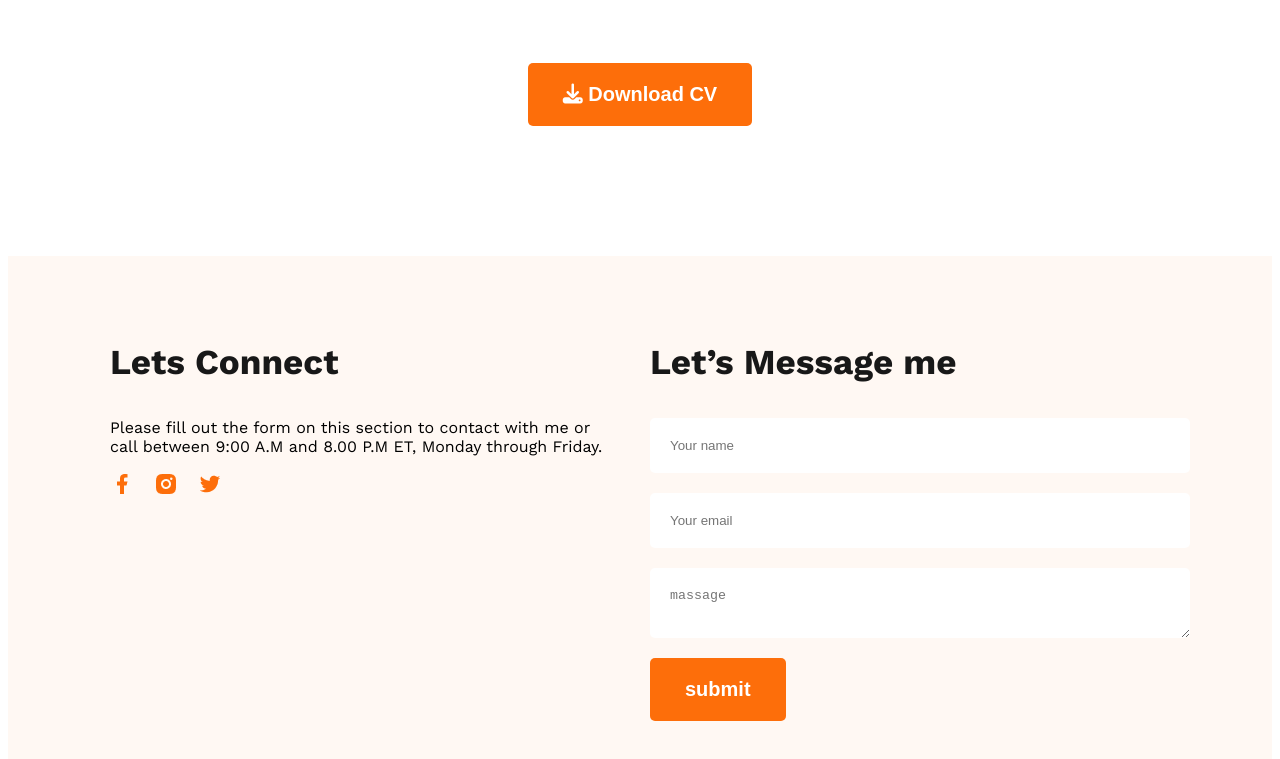
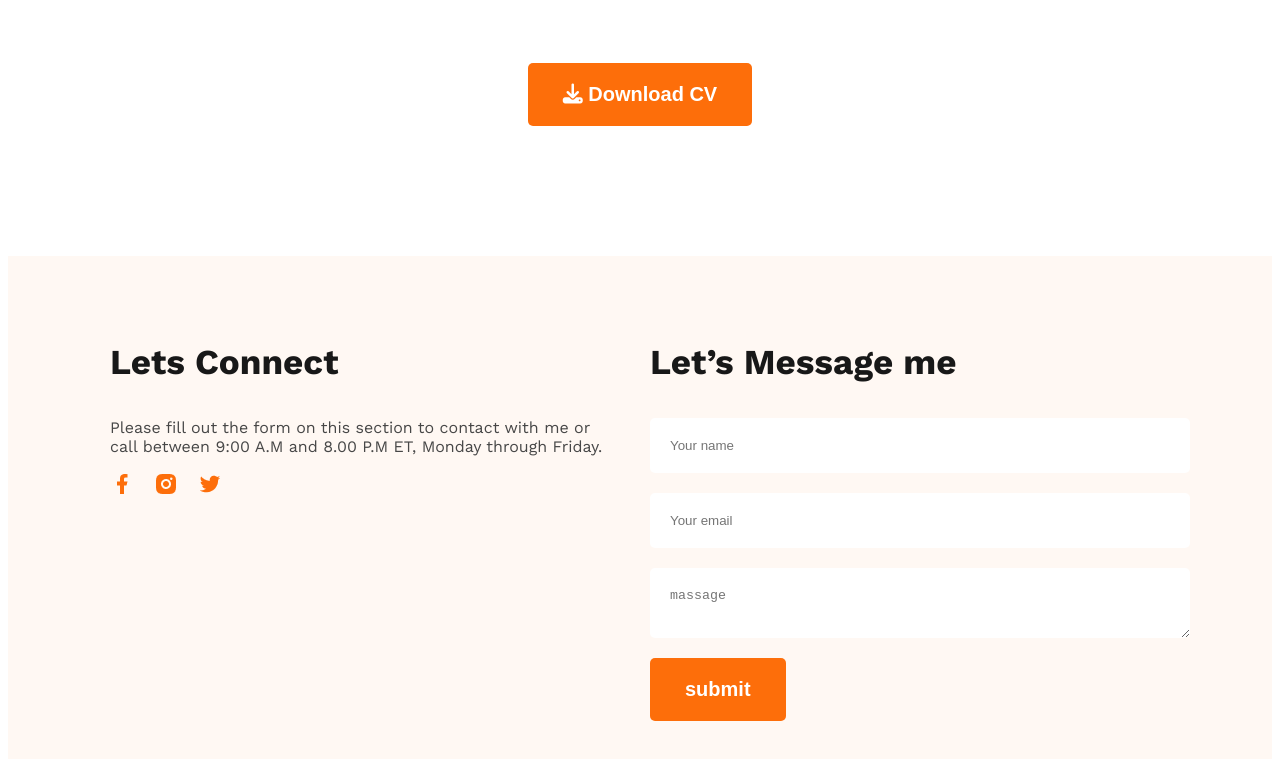
Before and after one commit to ufridoy/web-develop-portfolio, a plain HTML site: page index.html in a window 1280 px wide. Shown: the part 3277-4036 px from the top of the page. Drawn offline with nearby package versions, Linux system fonts and the light colour scheme.

Commit message:
fotter info change

```diff
--- a/index.html
+++ b/index.html
@@ -164,7 +164,7 @@
             <div class="footer-info">
                 <div class="footer-info-size">
                     <h3 class="footer-section-title">Lets Connect</h3>
-                    <p>
+                    <p class="footer-description">
                         Please fill out the form on this section to contact with me or call between 9:00 A.M and 8.00 P.M ET, Monday through Friday.
                     </p>
                     <div class="social-link">
--- a/style.css
+++ b/style.css
@@ -197,6 +197,10 @@ main{
     width: 500px;
     margin-left: 20px;
 }
+.footer-description{
+    font-size: 16px;
+    color: #474747;
+}
 .input-collum{
     display: flex;
     flex-direction: column;
```
